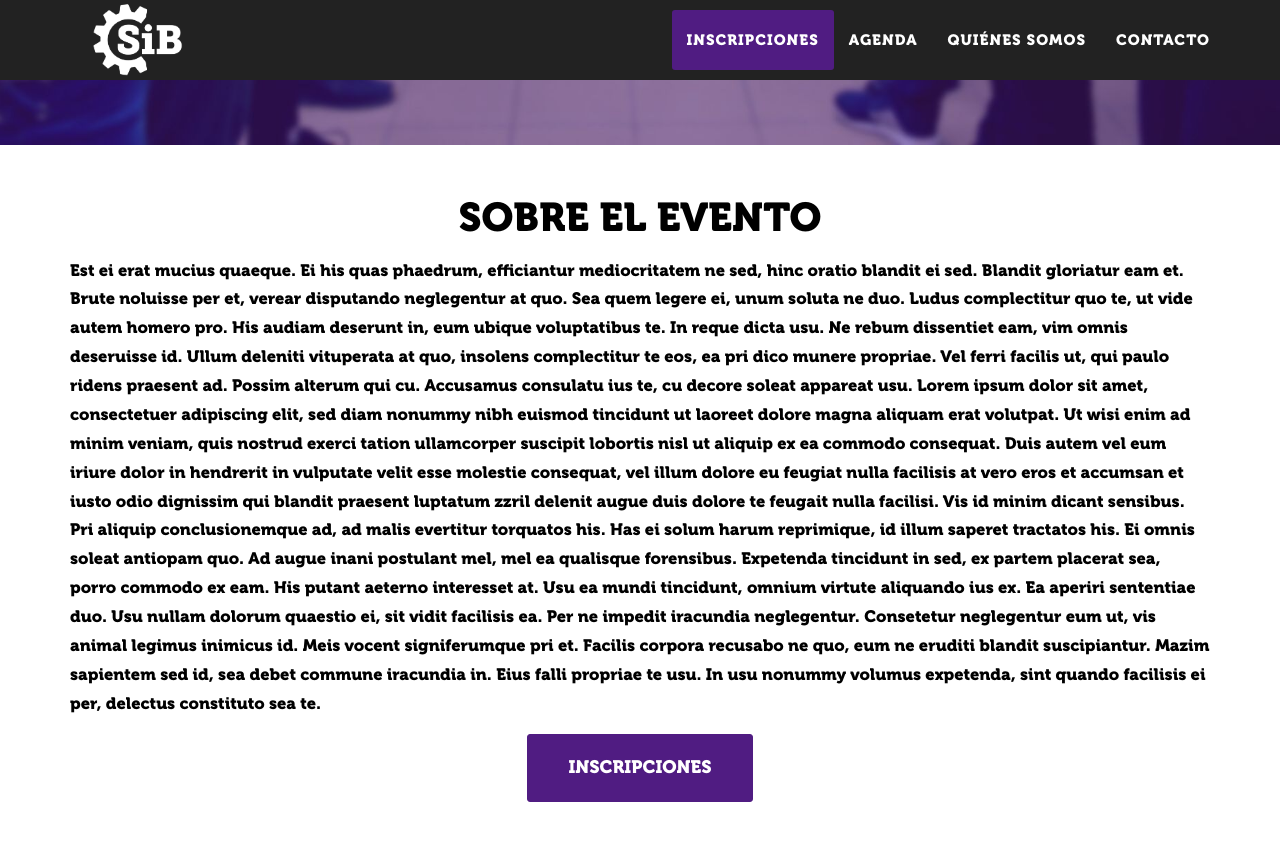
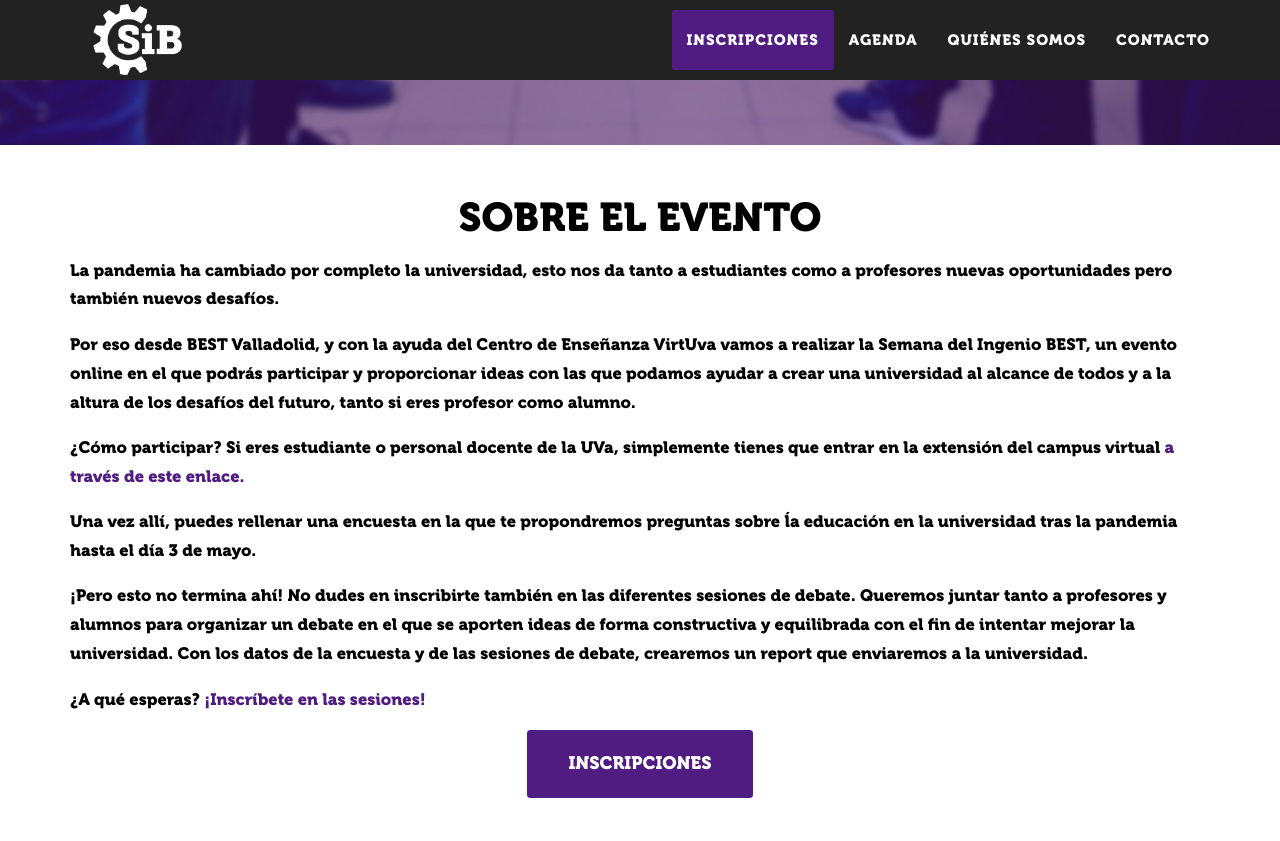
Before and after one commit to LBGValladolid/sib-web, a Jekyll site: the page built from index.html, in a window 1280 px wide and 900 px high, scrolled down 755 px. Shown: the top 841 px of the window. Built offline with Jekyll 4.4.1, drawn with Linux system fonts in a browser that asks for light colours; some web fonts are replaced; some of the changed text lies outside the part shown.

Commit message:
cambiado texto lorem ipsum por el texto que deberia poner.

```diff
--- a/_includes/2021_data/calendar.html
+++ b/_includes/2021_data/calendar.html
@@ -49,9 +49,10 @@
     <div id='calendario'></div>
     <br>
     <ul>
-        <li><b>Sesión 1: </b>His audiam deserunt in, eum ubique voluptatibus te. In reque dicta usu. Ne rebum dissentiet eam, vim omnis deseruisse id. Ullum deleniti vituperata at quo, insolens complectitur te eos, ea pri dico munere propriae</li>
-        <li><b>Sesión 2: </b>His audiam deserunt in, eum ubique voluptatibus te. In reque dicta usu. Ne rebum dissentiet eam, vim omnis deseruisse id. Ullum deleniti vituperata at quo, insolens complectitur te eos, ea pri dico munere propriae</li>
-        <li><b>Sesión 3: </b>His audiam deserunt in, eum ubique voluptatibus te. In reque dicta usu. Ne rebum dissentiet eam, vim omnis deseruisse id. Ullum deleniti vituperata at quo, insolens complectitur te eos, ea pri dico munere propriae</li>
-        <li><b>Sesión 4: </b>His audiam deserunt in, eum ubique voluptatibus te. In reque dicta usu. Ne rebum dissentiet eam, vim omnis deseruisse id. Ullum deleniti vituperata at quo, insolens complectitur te eos, ea pri dico munere propriae</li>
+        <li><b>Sesión 1: </b>Debate sobre prácticas en empresa y relaciones sociales durante la pandemia.
+        </li>
+        <li><b>Sesión 2: </b>HDebate sobre docencia presencial vs docencia online.</li>
+        <li><b>Sesión 3: </b>HDebate sobre métodos de evaluación.</li>
+        <li><b>Sesión 4: </b>Everis: presentación de la compañía y dinámica de grupo. Abierto solamente para estudiantes de Ingeniería de Telecomunicaciones e Informática.</li>
     </ul>
 </section>
--- a/_includes/2021_data/intro.html
+++ b/_includes/2021_data/intro.html
@@ -2,17 +2,29 @@
     <section id="intro">
         <div class="container">
             <center><h2 class="section-heading">Sobre el evento</h2></center>
-            <p>Est ei erat mucius quaeque. Ei his quas phaedrum, efficiantur mediocritatem ne sed, hinc oratio blandit ei sed. Blandit gloriatur eam et. Brute noluisse per et, verear disputando neglegentur at quo. Sea quem legere ei, unum soluta ne duo. Ludus complectitur quo te, ut vide autem homero pro.
+            <p>La pandemia ha cambiado por completo la universidad, esto nos da tanto a estudiantes como a profesores nuevas oportunidades pero también nuevos desafíos.
 
-                His audiam deserunt in, eum ubique voluptatibus te. In reque dicta usu. Ne rebum dissentiet eam, vim omnis deseruisse id. Ullum deleniti vituperata at quo, insolens complectitur te eos, ea pri dico munere propriae. Vel ferri facilis ut, qui paulo ridens praesent ad. Possim alterum qui cu. Accusamus consulatu ius te, cu decore soleat appareat usu.
+            </p>
 
-                Lorem ipsum dolor sit amet, consectetuer adipiscing elit, sed diam nonummy nibh euismod tincidunt ut laoreet dolore magna aliquam erat volutpat. Ut wisi enim ad minim veniam, quis nostrud exerci tation ullamcorper suscipit lobortis nisl ut aliquip ex ea commodo consequat. Duis autem vel eum iriure dolor in hendrerit in vulputate velit esse molestie consequat, vel illum dolore eu feugiat nulla facilisis at vero eros et accumsan et iusto odio dignissim qui blandit praesent luptatum zzril delenit augue duis dolore te feugait nulla facilisi.
+            <p>Por eso desde BEST Valladolid, y con la ayuda del Centro de Enseñanza VirtUva vamos a realizar la Semana del Ingenio BEST, un evento online en el que podrás participar y proporcionar ideas con las que podamos ayudar a crear una universidad al alcance de todos y a la altura de los desafíos del futuro, tanto si eres profesor como alumno.
 
-                Vis id minim dicant sensibus. Pri aliquip conclusionemque ad, ad malis evertitur torquatos his. Has ei solum harum reprimique, id illum saperet tractatos his. Ei omnis soleat antiopam quo. Ad augue inani postulant mel, mel ea qualisque forensibus.
+            </p>
 
-                Expetenda tincidunt in sed, ex partem placerat sea, porro commodo ex eam. His putant aeterno interesset at. Usu ea mundi tincidunt, omnium virtute aliquando ius ex. Ea aperiri sententiae duo. Usu nullam dolorum quaestio ei, sit vidit facilisis ea. Per ne impedit iracundia neglegentur. Consetetur neglegentur eum ut, vis animal legimus inimicus id.
+            <p>¿Cómo participar?
+            Si eres estudiante o personal docente de la UVa, simplemente tienes que entrar en la extensión del campus virtual <a href="https://extension.campusvirtual.uva.es/course/view.php?id=8571" target="_blank">a través de este enlace.</a>
 
-                Meis vocent signiferumque pri et. Facilis corpora recusabo ne quo, eum ne eruditi blandit suscipiantur. Mazim sapientem sed id, sea debet commune iracundia in. Eius falli propriae te usu. In usu nonummy volumus expetenda, sint quando facilisis ei per, delectus constituto sea te.
+            </p>
+
+            <p>Una vez allí, puedes rellenar una encuesta en la que te propondremos preguntas sobre ĺa educación en la universidad tras la pandemia hasta el día 3 de mayo.
+
+            </p>
+
+            <p>¡Pero esto no termina ahí! No dudes en inscribirte también en las diferentes sesiones de debate. Queremos juntar tanto a profesores y alumnos para organizar un debate en el que se aporten ideas de forma constructiva y equilibrada con el fin de intentar mejorar la universidad. Con los datos de la encuesta y de las sesiones de debate, crearemos un report que enviaremos a la universidad.
+
+            </p>
+
+            <p>¿A qué esperas? <a href="https://extension.campusvirtual.uva.es/course/view.php?id=8571" target="_blank">¡Inscríbete en las sesiones!</a>
+
             </p>
             <center><a href="#" class="page-scroll btn btn-xl">Inscripciones</a></center>
             </div>
```
